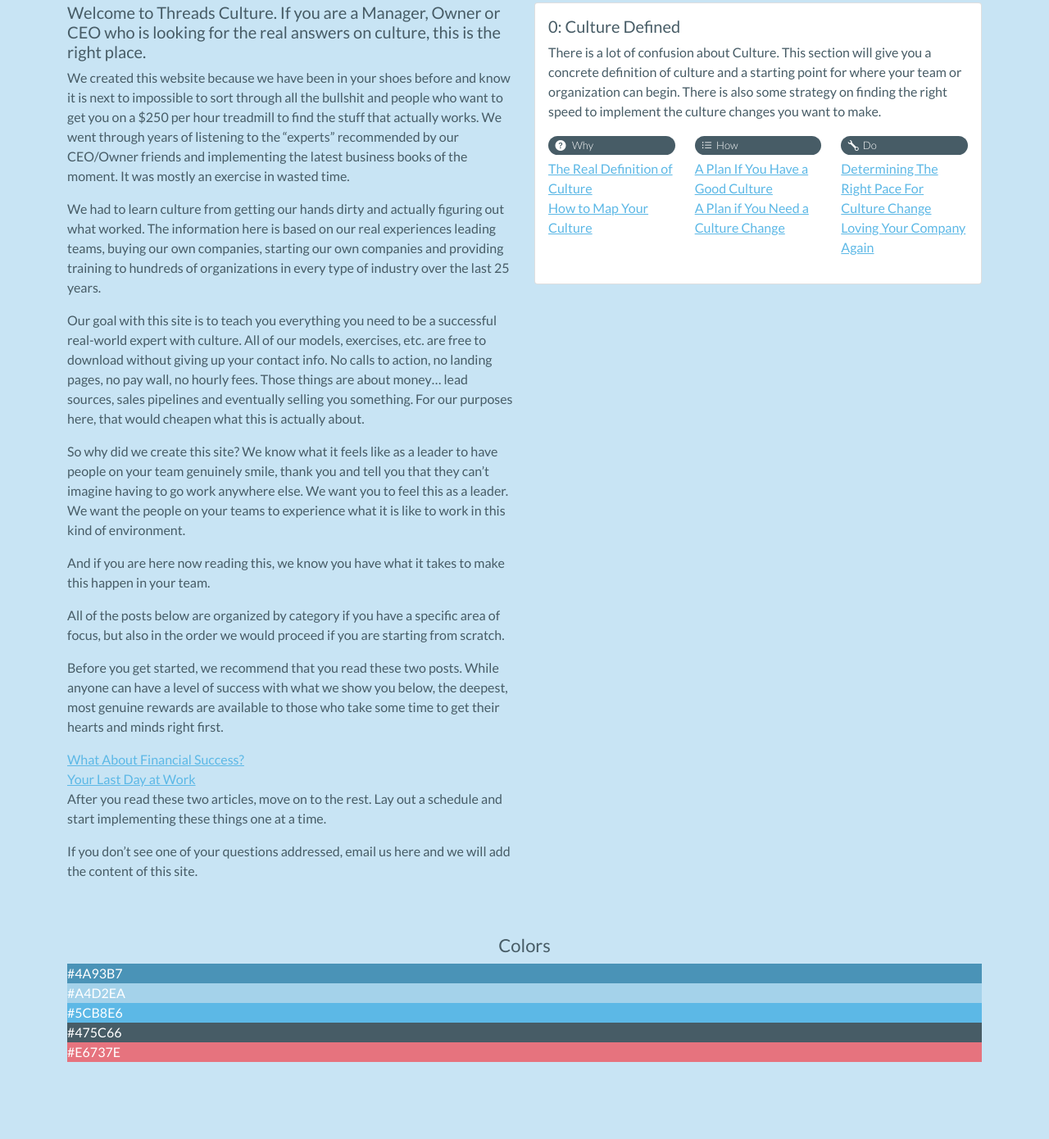
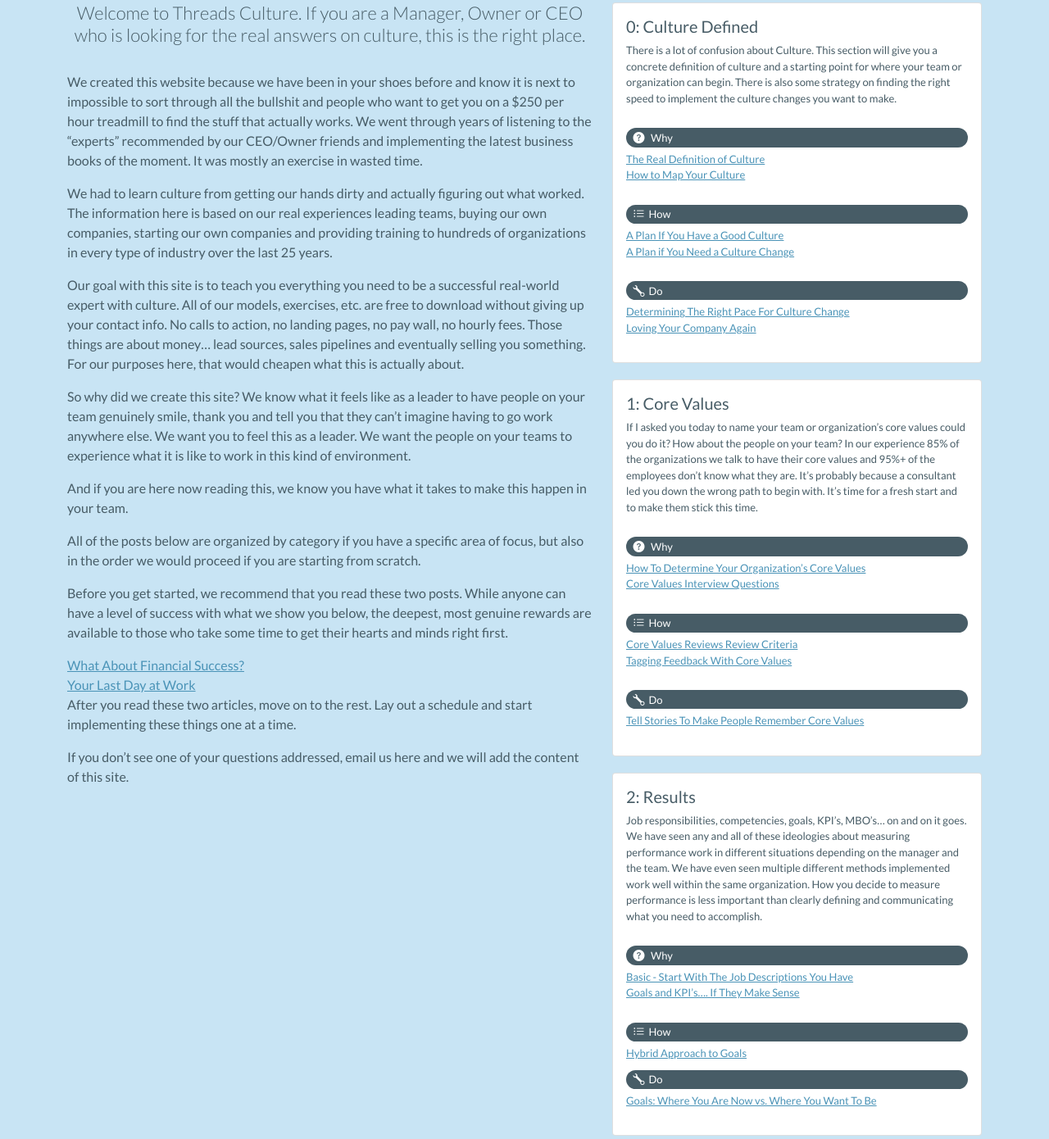
Before and after one commit to vectorbeat/ThreadsArticles, a plain HTML site: page index.html in a window 1280 px wide. Shown: the part 207-1597 px from the top of the page at 82% size. Before the commit the page ends 1503 px from the top, so only its background shows below. Drawn offline with nearby package versions, Linux system fonts and the light colour scheme.

Commit message:
Add more content

```diff
--- a/index.html
+++ b/index.html
@@ -30,12 +30,13 @@
     <div class="left-right-holder">
         <div class="row">
 
-      <div class="col-sm-6 left-content">
+      <div class="col-sm-7 left-content">
 
         <h3>
           Welcome to Threads Culture. If you are a Manager, Owner or CEO who is
           looking for the real answers on culture, this is the right place.
         </h3>
+        <br />
         <p>
           We created this website because we have been in your shoes before and
           know it is next to impossible to sort through all the bullshit and
@@ -81,7 +82,7 @@
           us here and we will add the content of this site.</p>
         </p>
       </div>
-      <div class="col-sm-6 right-content">
+      <div class="col-sm-5 right-content">
         <div class="card">
           <div class="card-body">
             <h5 class="card-title">0: Culture Defined</h5>
@@ -89,22 +90,64 @@
               There is a lot of confusion about Culture.  This section will give you a concrete definition of culture and a starting point for where your team or organization can begin.  There is also some strategy on finding the right speed to implement the culture changes you want to make.
             </p>
 
-            <div class="row">
-                <div class="col-sm-4"><span class="badge rounded-pill"><i class="bi bi-question-circle-fill link-type-icon"></i>
+
+                <span class="badge rounded-pill"><i class="bi bi-question-circle-fill link-type-icon"></i>
 Why</span>
                     <ul><li>
             <a href="#" class="card-link">The Real Definition of Culture</a></li>
-            <li><a href="#" class="card-link">How to Map Your Culture</a></li></ul></div>
-              <div class="col-sm-4"><span class="badge rounded-pill"><i class="bi bi-list-ul link-type-icon"></i>How</span><ul><li><a href="#" class="card-link">A Plan If You Have a Good Culture</a></li>
-            <li><a href="#" class="card-link">A Plan if You Need a Culture Change</a></li></ul></div>
-               <div class="col-sm-4"><span class="badge rounded-pill"><i class="bi bi-wrench link-type-icon"></i>Do</span><ul><li><a href="#" class="card-link">Determining The Right Pace For Culture Change</a></li>
-            <li><a href="#" class="card-link">Loving Your Company Again</a></li></ul></div>
-            </div>
+            <li><a href="#" class="card-link">How to Map Your Culture</a></li></ul>
+              <span class="badge rounded-pill"><i class="bi bi-list-ul link-type-icon"></i>How</span><ul><li><a href="#" class="card-link">A Plan If You Have a Good Culture</a></li>
+            <li><a href="#" class="card-link">A Plan if You Need a Culture Change</a></li></ul>
+               <span class="badge rounded-pill"><i class="bi bi-wrench link-type-icon"></i>Do</span><ul><li><a href="#" class="card-link">Determining The Right Pace For Culture Change</a></li>
+            <li><a href="#" class="card-link">Loving Your Company Again</a></li></ul>
+          </div>
+
+        </div>
+                <div class="card">
+          <div class="card-body">
+            <h5 class="card-title">1: Core Values</h5>
+            <p class="card-text">
+              If I asked you today to name your team or organization’s core values could you do it?  How about the people on your team?  In our experience 85% of the organizations we talk to have their core values and 95%+ of the employees don’t know what they are.  It’s probably because a consultant led you down the wrong path to begin with.  It’s time for a fresh start and to make them stick this time.
+            </p>
+
+
+                <span class="badge rounded-pill"><i class="bi bi-question-circle-fill link-type-icon"></i>
+Why</span>
+                    <ul><li>
+            <a href="#" class="card-link">How To Determine Your Organization’s Core Values</a></li>
+            <li><a href="#" class="card-link">Core Values Interview Questions</a></li></ul>
+              <span class="badge rounded-pill"><i class="bi bi-list-ul link-type-icon"></i>How</span>
+              <ul><li><a href="#" class="card-link">Core Values Reviews Review Criteria</a></li>
+            <li><a href="#" class="card-link">Tagging Feedback With Core Values</a></li></ul>
+               <span class="badge rounded-pill"><i class="bi bi-wrench link-type-icon"></i>Do</span>
+               <ul><li><a href="#" class="card-link">Tell Stories To Make People Remember Core Values</a></li>
 
           </div>
-        </div>
       </div>
+
+ <div class="card">
+          <div class="card-body">
+            <h5 class="card-title">2: Results</h5>
+            <p class="card-text">
+              Job responsibilities, competencies, goals, KPI’s, MBO’s… on and on it goes.  We have seen any and all of these ideologies about measuring performance work in different situations depending on the manager and the team.  We have even seen multiple different methods implemented work well within the same organization.  How you decide to measure performance is less important than clearly defining and communicating what you need to accomplish.
+            </p>
+
+
+                <span class="badge rounded-pill"><i class="bi bi-question-circle-fill link-type-icon"></i>
+Why</span>
+                    <ul><li>
+            <a href="#" class="card-link">Basic - Start With The Job Descriptions You Have</a></li>
+            <li><a href="#" class="card-link">Goals and KPI’s…. If They Make Sense</a></li></ul>
+              <span class="badge rounded-pill"><i class="bi bi-list-ul link-type-icon"></i>How</span>
+              <ul><li><a href="#" class="card-link">Hybrid Approach to Goals</a></li>
+               <span class="badge rounded-pill"><i class="bi bi-wrench link-type-icon"></i>Do</span>
+               <ul><li><a href="#" class="card-link">Goals:  Where You Are Now vs. Where You Want To Be</a></li>
+
+          </div>
       </div>
+
+      </div>
+
     </div>
     <div class="colors">
       <h2>Colors</h2>
--- a/src/styles.css
+++ b/src/styles.css
@@ -5,7 +5,7 @@ body {
 }
 
 a {
-  color: #5cb8e6;
+  color: #4a93b7;
 }
 .btn-primary {
   background-color: #e6737e;
@@ -26,9 +26,14 @@ h2 {
 }
 
 h3 {
-  font-size: 20px;
+  font-size: 22px;
+  text-align: center;
+  font-weight: 300;
 }
-
+.text-call-out {
+  font-weight: 700;
+  background-color: teal;
+}
 .left-content {
   background-color: #c8e4f4;
 }
@@ -52,6 +57,12 @@ h3 {
   padding: 10px;
 }
 
+.card {
+  margin-bottom: 20px;
+}
+.card-body {
+  font-size: 13px;
+}
 ul {
   padding-left: 0;
 }
@@ -65,14 +76,16 @@ li {
   font-size: 13px;
   background-color: #475c66;
 
-  font-weight: 300;
+  font-weight: 400;
   width: 100%;
   text-align: left;
   margin-bottom: 5px;
+  margin-top: 10px;
 }
 
 .link-type-icon {
   padding-right: 5px;
+  font-size: 14px;
 }
 
 .colors {
```
